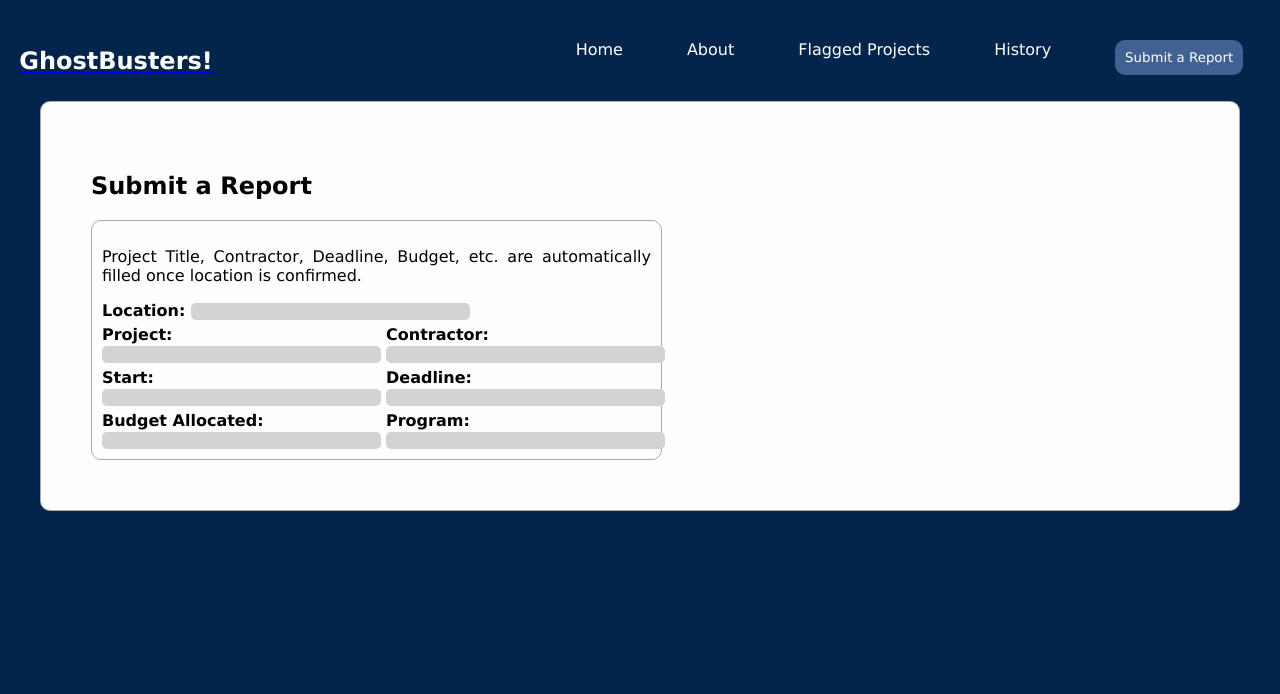
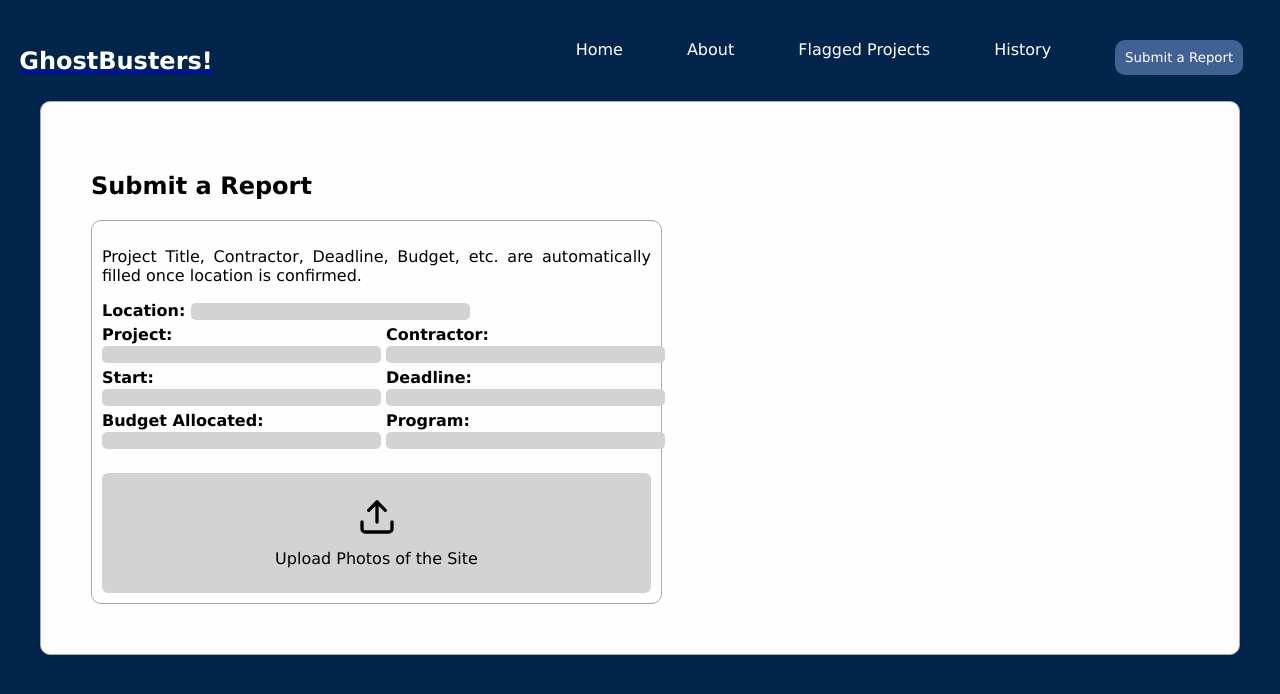
Before and after one commit to Andrie67/ghostbusters-official-official, a React (Vite) app: page /submit-a-report in a window 1280 px wide. Shown: the top 694 px of the page. Built offline with nearby package versions, Linux system fonts and the light colour scheme.

Commit message:
Added Upload Button (AI Generated)

```diff
--- a/src/components/ReportOne/ReportOne.css
+++ b/src/components/ReportOne/ReportOne.css
@@ -18,3 +18,38 @@ label{
     margin-top: 5px;
     gap: 5px;
 }
+
+/*The following are AI generated*/
+
+.upload-section {
+  margin-top: 24px;
+}
+
+.upload-box {
+  width: 100%;
+  height: 120px;
+  background-color: #d3d3d3;
+  border: none;
+  border-radius: 6px;
+  display: flex;
+  flex-direction: column;
+  justify-content: center;
+  align-items: center;
+  cursor: pointer;
+  transition: background-color 0.2s;
+}
+
+.upload-box:hover {
+  background-color: #c0c0c0;
+}
+
+.upload-icon {
+  margin-bottom: 12px;
+  color: #000;
+}
+
+.upload-box span {
+  font-size: 16px;
+  font-weight: 500;
+  color: #000;
+}
--- a/src/components/ReportOne/ReportOne.jsx
+++ b/src/components/ReportOne/ReportOne.jsx
@@ -39,6 +39,27 @@ function ReportOne() {
         </label>
       </div>
 
+      <div className="upload-section">
+        <button className="upload-box">
+          <svg
+            width="40"
+            height="40"
+            viewBox="0 0 24 24"
+            fill="none"
+            stroke="currentColor"
+            strokeWidth="2"
+            strokeLinecap="round"
+            strokeLinejoin="round"
+            className="upload-icon"
+          >
+            <path d="M21 15v4a2 2 0 0 1-2 2H5a2 2 0 0 1-2-2v-4"></path>
+            <polyline points="17 8 12 3 7 8"></polyline>
+            <line x1="12" y1="3" x2="12" y2="15"></line>
+          </svg>
+          <span>Upload Photos of the Site</span>
+        </button>
+      </div>
+
     </div>
   );
 }
```
